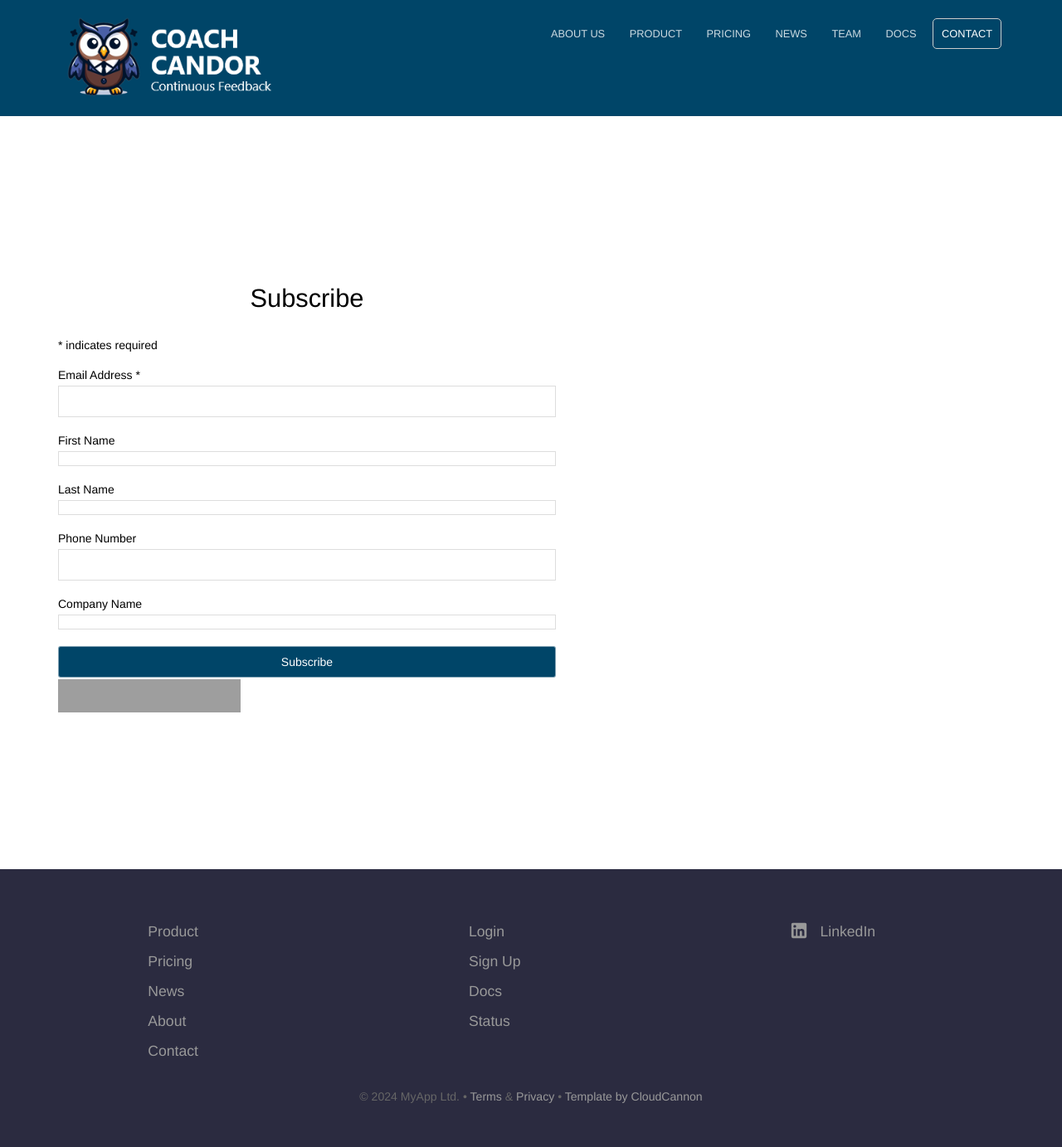
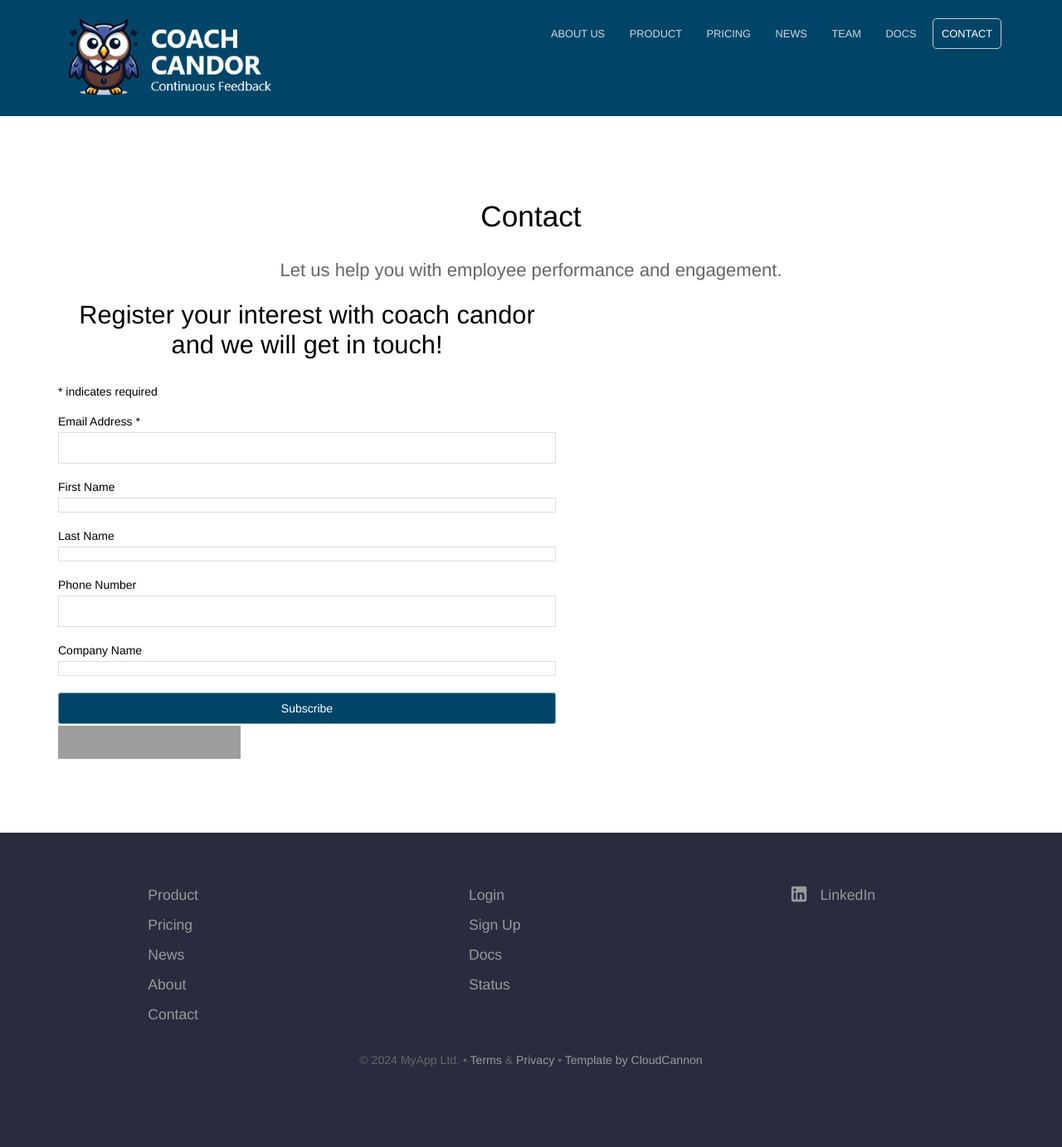
Before and after one commit to coachcandor/coachcandor.github.io, a Jekyll site: the page built from contact.html, in a window 1280 px wide. Shown: the whole page at 83% size. Built offline with Jekyll 4.4.1, drawn with Linux system fonts in a browser that asks for light colours; nearby versions of some CDN libraries; comment, search, counter and statistics services are not loaded; after the commit the page ends 1339 px from its top, so only the background shows below that; grey boxes are pictures that could not be loaded.

Commit message:
mailchimp

```diff
--- a/contact.html
+++ b/contact.html
@@ -1,10 +1,7 @@
 ---
 title: Contact
-description: We'd love to help you improve your employee engagement, enter your email address here and we will get in
-touch!
+description: Let us help you with employee performance and engagement.
 ---
-<div class="content">
-	<section>
 		<div class="container flex">
 			<div id="mc_embed_shell">
 				<link href="//cdn-images.mailchimp.com/embedcode/classic-061523.css" rel="stylesheet" type="text/css">
@@ -26,7 +23,7 @@ touch!
 						method="post" id="mc-embedded-subscribe-form" name="mc-embedded-subscribe-form" class="validate"
 						target="_blank">
 						<div id="mc_embed_signup_scroll">
-							<h2>Subscribe</h2>
+							<h2>Register your interest with coach candor and we will get in touch!</h2>
 							<div class="indicates-required"><span class="asterisk">*</span> indicates required</div>
 							<div class="mc-field-group"><label for="mce-EMAIL">Email Address <span
 										class="asterisk">*</span></label><input type="email" name="EMAIL"
@@ -73,5 +70,3 @@ touch!
 			</div>
 
 		</div>
-	</section>
-</div>
```
